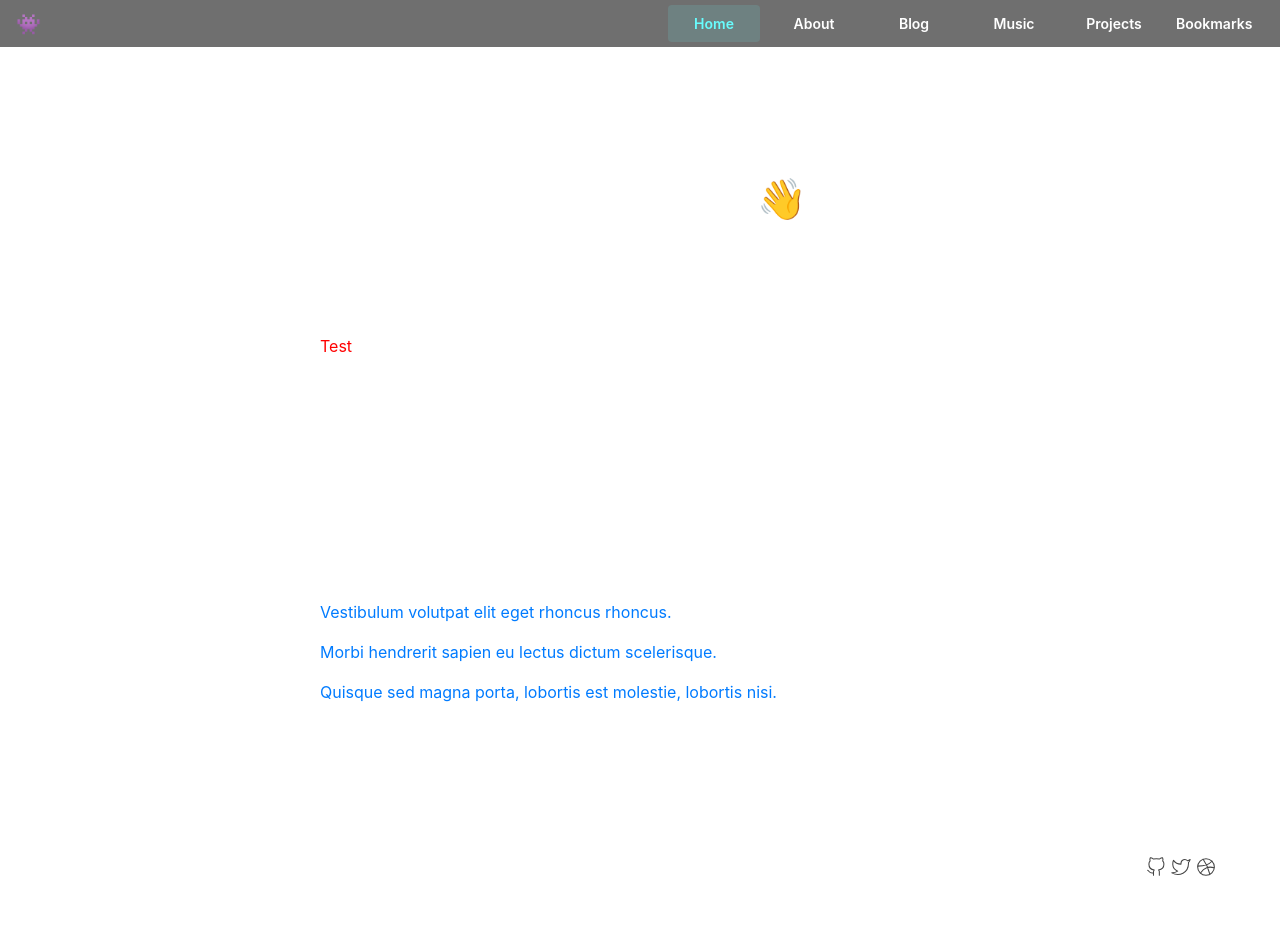
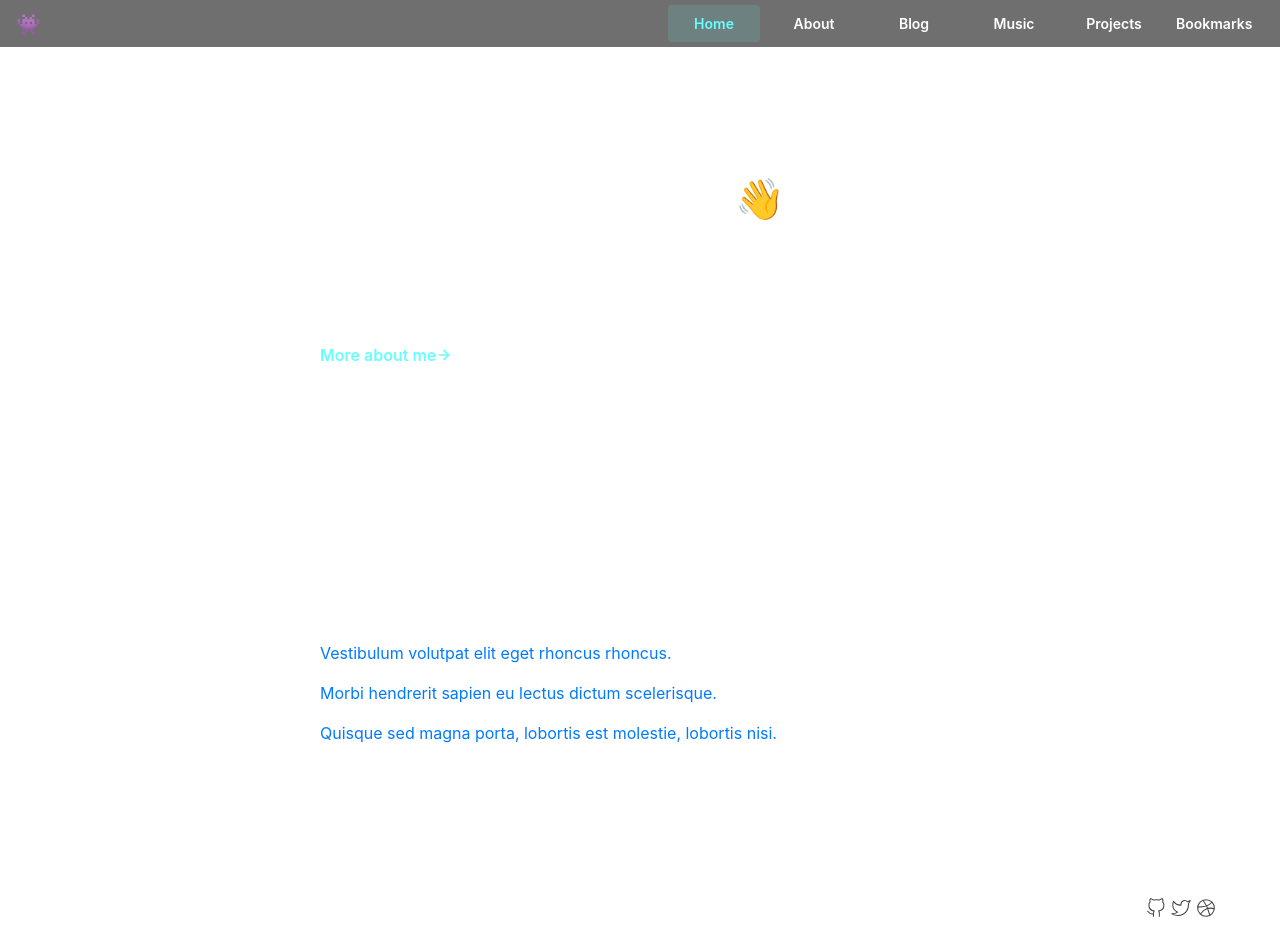
Before and after one commit to ataricoder/www, a Next.js app: page / in a window 1280 px wide. Before the commit the page ends 889 px from the top, so only its background shows below. Built offline with nearby package versions, Linux system fonts and the light colour scheme; a web font is replaced by a local one.

Commit message:
started styling arrow component

```diff
--- a/components/arrow/arrow.js
+++ b/components/arrow/arrow.js
@@ -1,6 +1,7 @@
 import Link from "next/link";
 import styles from "./arrow.module.css";
 import Head from "next/head";
+import { ArrowRight } from "react-feather";
 
 const Arrow = (props) => (
 	<div>
@@ -15,6 +16,11 @@ const Arrow = (props) => (
 		<div>
 			<a className={styles.button} href={props.href}>
 				{props.children}
+				<ArrowRight
+					className={styles.arrow}
+					size={16}
+					strokeWidth={2.5}
+				/>
 			</a>
 		</div>
 	</div>
--- a/components/arrow/arrow.module.css
+++ b/components/arrow/arrow.module.css
@@ -1,3 +1,24 @@
 .button {
+	color: #68fdfe;
+	font-size: 16px;
+	font-weight: 600;
+	width: max-content;
+	display: grid;
+	grid-template-columns: auto auto;
+	justify-items: left;
+	align-items: center;
+	margin-bottom: 18px;
+}
+
+.button:hover {
+	text-decoration: none;
 	color: red;
 }
+
+.button:hover .arrow {
+	stroke: red !important;
+}
+
+.arrow {
+	stroke: #68fdfe;
+}
--- a/pages/index.js
+++ b/pages/index.js
@@ -1,5 +1,4 @@
 import Layout from "@components/layout/layout";
-import Button from "react-bootstrap/Button";
 import Arrow from "@components/arrow/arrow";
 
 export default function Blog() {
@@ -13,8 +12,7 @@ export default function Blog() {
 				Science and Health & Society. Right now I'm looking for
 				opportunities.
 			</p>
-			<Arrow href={"/about"}>Test</Arrow>
-			<p>Learn more about me.</p>
+			<Arrow href={"/about"}>More about me</Arrow>
 			<p>
 				Ut ut ex fermentum, hendrerit dui in, pretium arcu. Fusce arcu
 				quam, tristique eget nulla in, lacinia interdum libero. Quisque
--- a/styles/global.css
+++ b/styles/global.css
@@ -20,10 +20,11 @@ h1 {
 	color: #ffffff;
 	font-size: 22px;
 	font-weight: 600;
+	letter-spacing: -1px;
 }
 
 p {
-	font-size: 14px;
+	font-size: 16px;
 	font-weight: 400;
 	color: #ffffff;
 }
```
